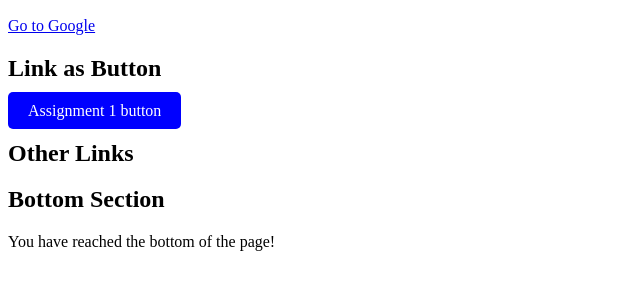
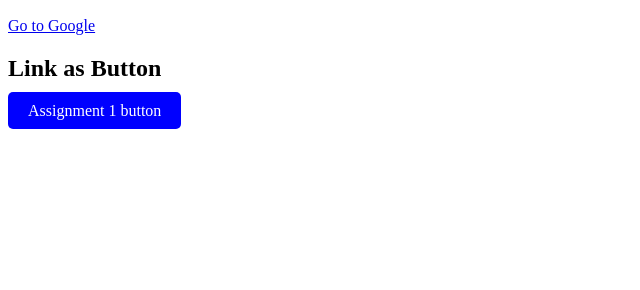
Before and after one commit to VARADMHETARRAHUL/Web-Development, a plain HTML site: page Assignment 6.html in a window 1280 px wide. Shown: the part 110-400 px from the top of the page, without its empty margins (0-640 px from the left). Drawn offline with Linux system fonts and the light colour scheme.

Commit message:
Update Assignment 6.html

```diff
--- a/Assignment 6.html
+++ b/Assignment 6.html
@@ -10,7 +10,7 @@
 
   <h2>Normal Link</h2>
   <p>
-    <a href="Assignment 1" target="_blank">Go to Google</a>
+    <a href="Assignment 1.html" target="_blank">Go to Google</a>
   </p>
 
   <h2>Link as Button</h2>
@@ -18,10 +18,5 @@
     <a href="Assignment 1" target="_blank" style="padding: 10px 20px; background-color: blue; color: white; text-decoration: none; border-radius: 5px;">Assignment 1 button</a>
   </p>
 
-  <h2>Other Links</h2>
-
-  <h2 id="bottom">Bottom Section</h2>
-  <p>You have reached the bottom of the page!</p>
-
 </body>
 </html>
```
